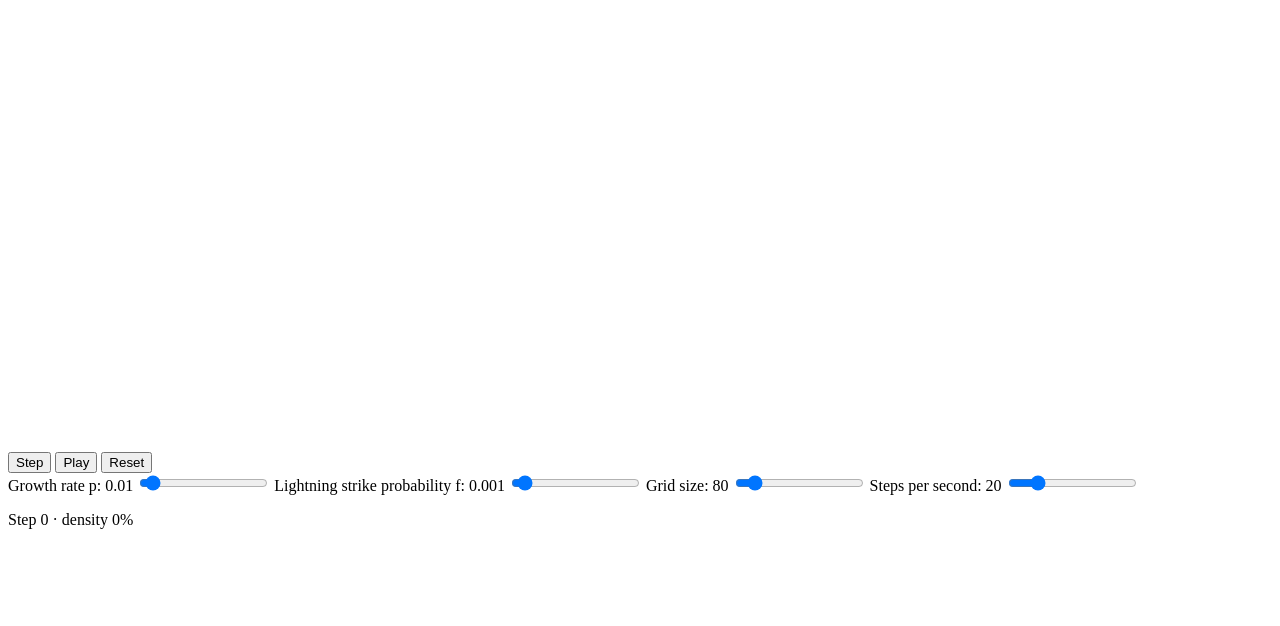
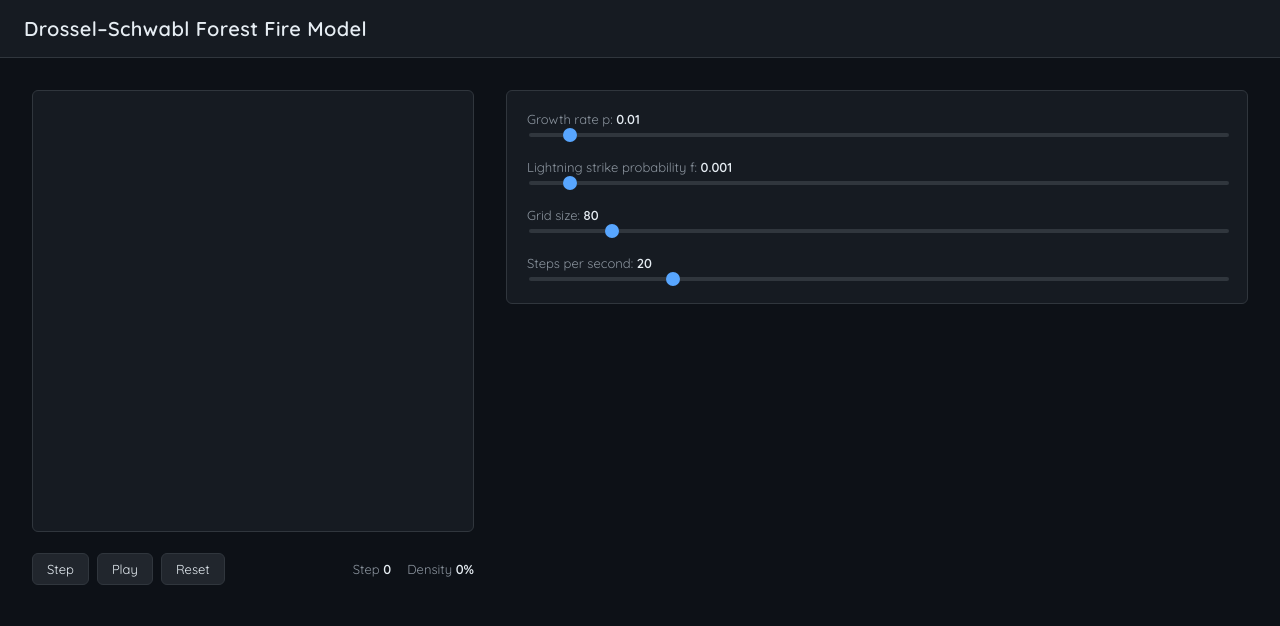
Before and after one commit to CodeNikolay/repo2, a plain HTML site: page webapp/static/index.html in a window 1280 px wide. Drawn offline with Linux system fonts and the light colour scheme; no server answers.

Commit message:
improved ui

```diff
--- a/webapp/static/app.js
+++ b/webapp/static/app.js
@@ -37,7 +37,7 @@ async function drawGrid(flatGrid) {
     const canvas = document.getElementById("grid-canvas");
     const ctx = canvas.getContext("2d");
     const cell = canvas.width / size;
-    const colors = { 0: "#3d2b1f", 1: "#2d5a27", 2: "#e25822" };
+    const colors = { 0: "#000000", 1: "#2d5a27", 2: "#e25822" };
     ctx.clearRect(0, 0, canvas.width, canvas.height);
     for (let y = 0; y < size; y++) {
         for (let x = 0; x < size; x++) {
--- a/webapp/static/index.html
+++ b/webapp/static/index.html
@@ -3,28 +3,55 @@
     <head>
       <meta charset="UTF-8">
       <title>Forest fire simulation</title>
+      <link rel="preconnect" href="https://fonts.googleapis.com">
+      <link href="https://fonts.googleapis.com/css2?family=Quicksand:wght@300..700&display=swap" rel="stylesheet">
+      <link rel="stylesheet" href="styles.css">
     </head>
     <body>
+      <header class="topbar">
+        <h1>Drossel&ndash;Schwabl Forest Fire Model</h1>
+      </header>
+
+      <div class="layout">
+        <div class="left-panel">
           <canvas id="grid-canvas" width="440" height="440"></canvas>
-      <div>
+
+          <div class="controls-row">
+            <div class="buttons">
               <button id="btn-step">Step</button>
               <button id="btn-play">Play</button>
               <button id="btn-reset">Reset</button>
             </div>
-      <div>
+            <div class="stats">
+              <p>Step <span id="step-count">0</span></p>
+              <p>Density <span id="density-out">0%</span></p>
+            </div>
+          </div>
+        </div>
+
+        <div class="right-panel">
+          <div class="slider-group">
             <label for="p-slider">Growth rate p: <span id="p-out">0.01</span></label>
             <input type="range" min="0" max="0.2" step="0.001" value="0.01" id="p-slider">
+          </div>
 
+          <div class="slider-group">
             <label for="f-slider">Lightning strike probability f: <span id="f-out">0.001</span></label>
             <input type="range" min="0" max="0.02" step="0.0001" value="0.001" id="f-slider">
+          </div>
 
+          <div class="slider-group">
             <label for="grid-slider">Grid size: <span id="size">80</span></label>
             <input type="range" min="40" max="400" step="1" value="80" id="grid-slider">
+          </div>
 
+          <div class="slider-group">
             <label for="fps-slider">Steps per second: <span id="fps">20</span></label>
             <input type="range" min="10" max="60" step="1" value="20" id="fps-slider">
           </div>
-      <p>Step <span id="step-count">0</span> · density <span id="density-out">0%</span></p>
+        </div>
+      </div>
+
       <script src="app.js"></script>
     </body>
 </html>
--- /dev/null
+++ b/webapp/static/styles.css
@@ -0,0 +1,163 @@
+:root {
+  --bg: #0D1117;
+  --surface: #161B22;
+  --border: #30363d;
+  --text: #e6edf3;
+  --text-muted: #8b949e;
+  --accent: #58a6ff;
+  --accent-hover: #79b8ff;
+}
+
+* {
+  box-sizing: border-box;
+}
+
+body {
+  margin: 0;
+  background-color: var(--bg);
+  color: var(--text);
+  font-family: quicksand, sans-serif;
+}
+
+/* ---------- Header ---------- */
+
+.topbar {
+  border-bottom: 1px solid var(--border);
+  padding: 16px 24px;
+  background-color: var(--surface);
+}
+
+.topbar h1 {
+  margin: 0;
+  font-size: 20px;
+  font-weight: 600;
+  letter-spacing: 0.02em;
+}
+
+/* ---------- Layout ---------- */
+
+.layout {
+  display: flex;
+  gap: 32px;
+  padding: 32px;
+  align-items: flex-start;
+}
+
+.left-panel {
+  display: flex;
+  flex-direction: column;
+  gap: 16px;
+}
+
+.right-panel {
+  display: flex;
+  flex-direction: column;
+  gap: 20px;
+  flex: 1 1 auto;
+  width: clamp(300px, 30vw, 550px);
+  background-color: var(--surface);
+  border: 1px solid var(--border);
+  border-radius: 6px;
+  padding: 20px;
+}
+
+/* ---------- Canvas ---------- */
+
+canvas {
+  background-color: var(--surface);
+  border: 1px solid var(--border);
+  border-radius: 6px;
+}
+
+/* ---------- Controls row (buttons + stats, below canvas) ---------- */
+
+.controls-row {
+  display: flex;
+  justify-content: space-between;
+  align-items: center;
+}
+
+.buttons {
+  display: flex;
+  gap: 8px;
+}
+
+button {
+  height: 32px;
+  padding: 0 14px;
+  background-color: #21262d;
+  color: var(--text);
+  border: 1px solid var(--border);
+  border-radius: 6px;
+  font-family: inherit;
+  font-size: 13px;
+  cursor: pointer;
+}
+
+button:hover {
+  background-color: #30363d;
+  border-color: var(--accent);
+  cursor: pointer;
+}
+
+.stats {
+  display: flex;
+  gap: 16px;
+  color: var(--text-muted);
+  font-size: 13px;
+}
+
+.stats span {
+  color: var(--text);
+  font-weight: 600;
+}
+
+/* ---------- Sliders (stacked on the right) ---------- */
+
+.slider-group {
+  display: flex;
+  flex-direction: column;
+  gap: 4px;
+}
+
+.slider-group label {
+  font-size: 13px;
+  color: var(--text-muted);
+}
+
+.slider-group label span {
+  color: var(--text);
+  font-weight: 600;
+}
+
+input[type="range"] {
+  -webkit-appearance: none;
+  width: 100%;
+  height: 4px;
+  border-radius: 2px;
+  background: var(--border);
+  outline: none;
+}
+
+input[type="range"]::-webkit-slider-thumb {
+  -webkit-appearance: none;
+  width: 14px;
+  height: 14px;
+  border-radius: 50%;
+  background: var(--accent);
+  cursor: pointer;
+  border: none;
+}
+
+input[type="range"]::-webkit-slider-thumb:hover {
+  background: var(--accent-hover);
+}
+
+input[type="range"]::-moz-range-thumb {
+  width: 14px;
+  height: 14px;
+  border-radius: 50%;
+  background: var(--accent);
+  cursor: pointer;
+  border: none;
+}
```
Lines whose indentation alone changed are shown as unchanged.
